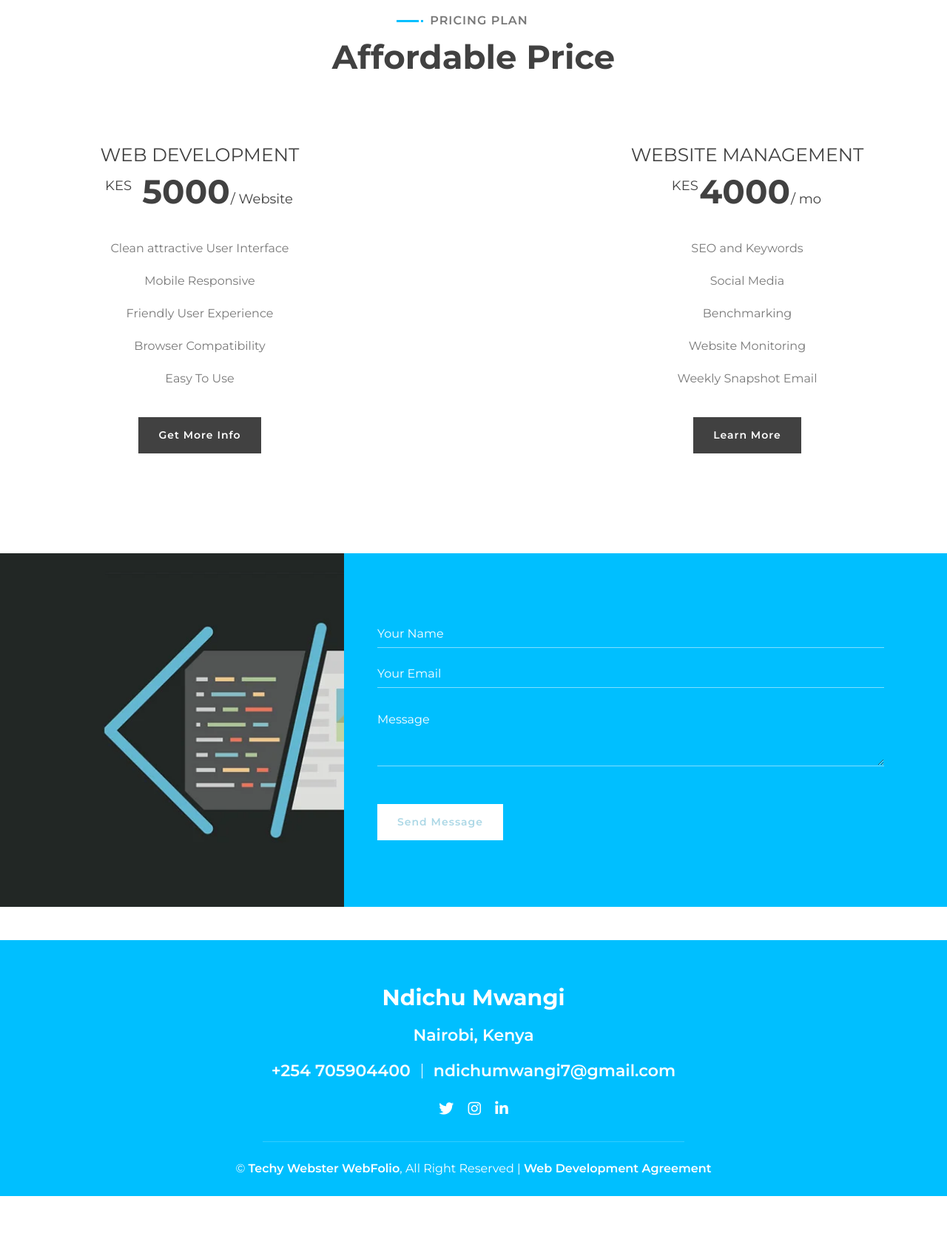
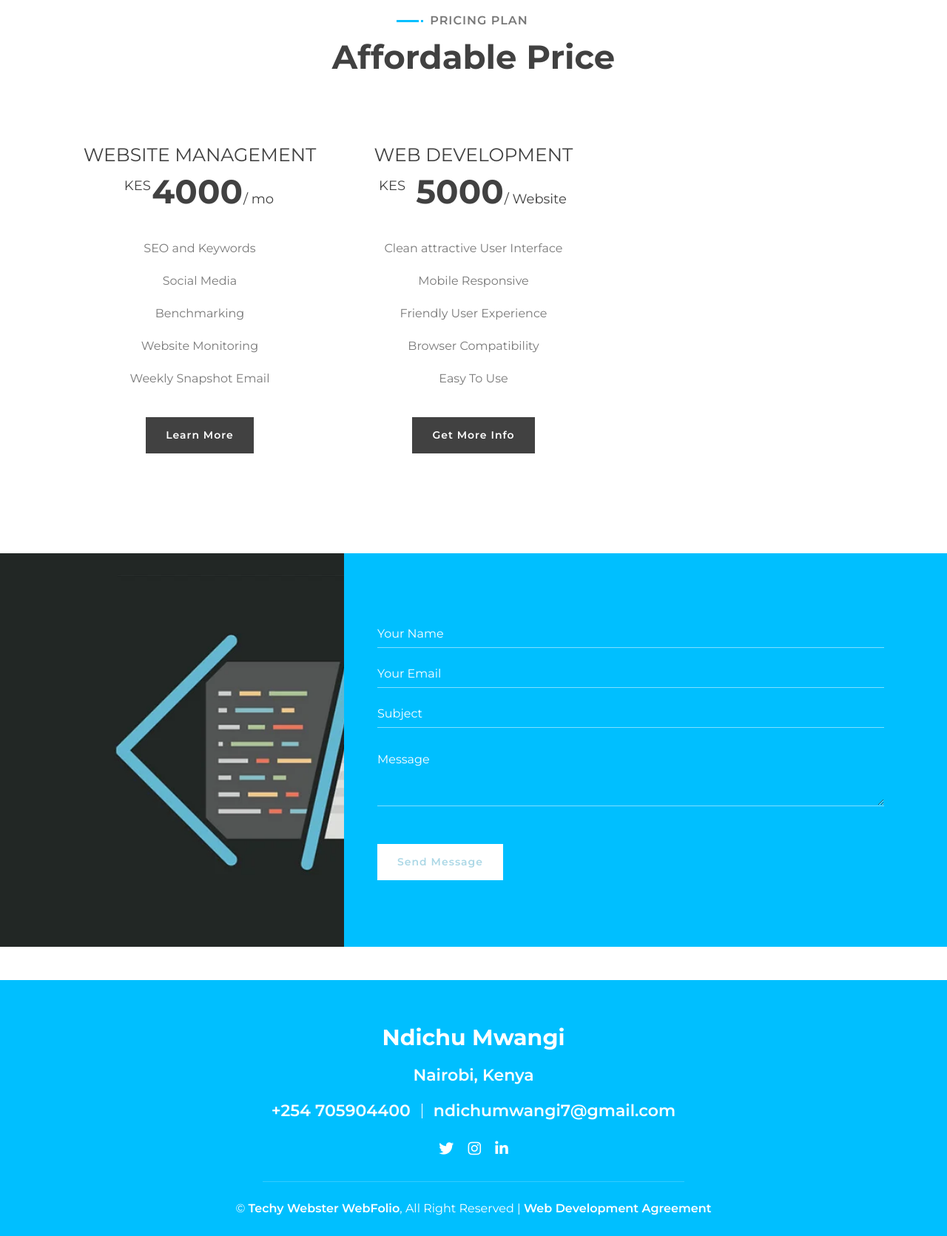
Before and after one commit to Ndxxxu-Ndichu/techy-webster, a Flask app: page /learn in a window 1280 px wide. Shown: the part 3419-5090 px from the top of the page at 74% size. Before the commit the page ends 5036 px from the top, so only its background shows below. Run offline with Flask 2, Linux system fonts and the light colour scheme; some libraries are stand-ins or nearby versions.

Commit message:
Add files via upload

```diff
--- a/templates/learn.html
+++ b/templates/learn.html
@@ -663,23 +664,21 @@
                         <div class="col-md-8">
                             <div class="contact-form">
                                 <div id="success"></div>
-                                <form novalidate="novalidate" method="post" action="/">
+                                <form name="sentMessage" id="contactForm" novalidate="novalidate">
                                     <div class="control-group">
-                                        <input name="name" type="text" class="form-control" id="name"
-                                               placeholder="Your Name"
-                                                required="required" data-validation-required-message="Please enter your name" />
+                                        <input type="text" class="form-control" id="name" placeholder="Your Name" required="required" data-validation-required-message="Please enter your name" />
                                         <p class="help-block"></p>
                                     </div>
                                     <div class="control-group">
-                                        <input name="email" type="email" class="form-control" id="email"
-                                               placeholder="Your Email" required="required" data-validation-required-message="Please enter your email" />
+                                        <input type="email" class="form-control" id="email" placeholder="Your Email" required="required" data-validation-required-message="Please enter your email" />
                                         <p class="help-block"></p>
                                     </div>
-
                                     <div class="control-group">
-                                        <textarea name="message" class="form-control" id="message"
-                                                  placeholder="Message"
-                                                   required="required" data-validation-required-message="Please enter your message"></textarea>
+                                        <input type="text" class="form-control" id="subject" placeholder="Subject" required="required" data-validation-required-message="Please enter a subject" />
+                                        <p class="help-block"></p>
+                                    </div>
+                                    <div class="control-group">
+                                        <textarea class="form-control" id="message" placeholder="Message" required="required" data-validation-required-message="Please enter your message"></textarea>
                                         <p class="help-block"></p>
                                     </div>
                                     <div>
```
Also changed, not shown: other parts of templates/learn.html (+29 -28 lines).
